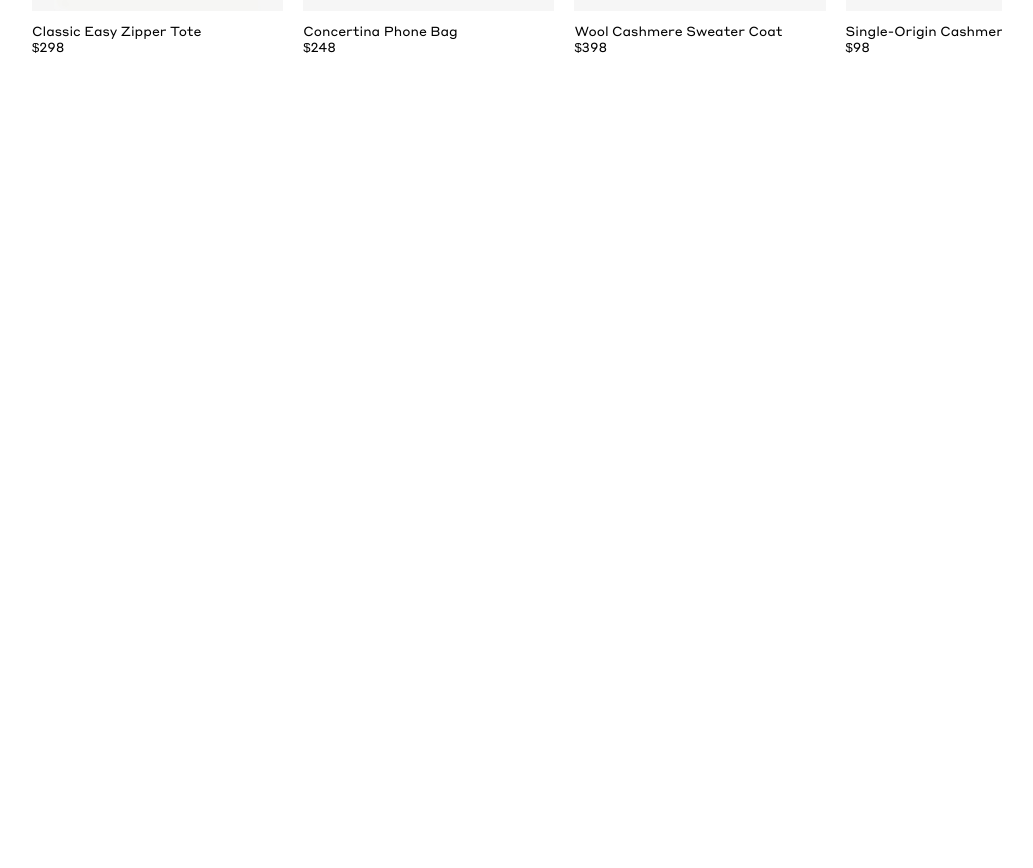
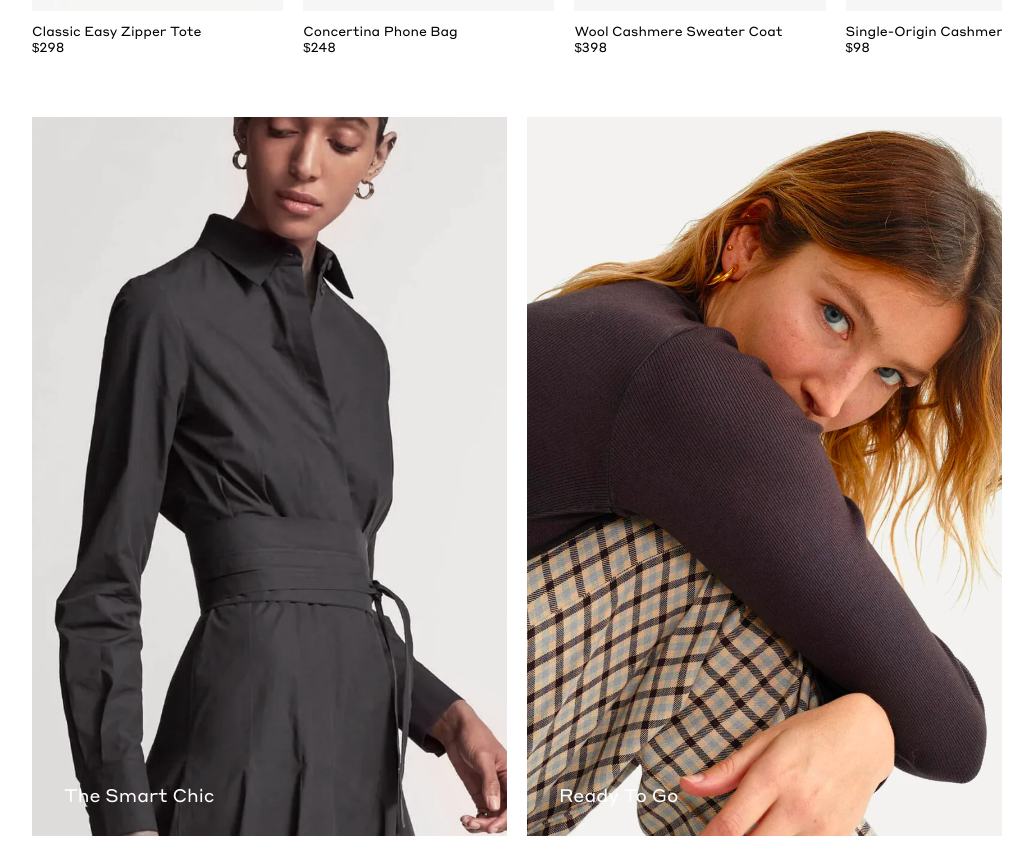
Before and after one commit to GoodHugh/fashion-e-comerce, a Nuxt app: page /main in a window 1280 px wide. Shown: the part 2475-3343 px from the top of the page, without its empty margins (123-1156 px from the left). Before the commit the page ends 2560 px from the top, so only its background shows below. Built offline with nearby package versions, Linux system fonts and the light colour scheme.

Commit message:
[main] - верстка блока CollectionBanners

```diff
--- /dev/null
+++ b/app/components/CollectionBanners/index.vue
@@ -0,0 +1,67 @@
+<template>
+  <section class="collection-banners">
+    <div class="collection-banners__container">
+      <div class="collection-banners__body">
+        <div v-for="item in data" :key="item.description" class="collection-banners__body-item">
+          <div class="collection-banners__product">
+            <img :src="item.src" :alt="item.description" class="collection-banners__product-image"/>
+          </div>
+          <h3 class="collection-banners__description">{{item.description}}</h3>
+        </div>
+      </div>
+    </div>
+  </section>
+</template>
+
+<script lang="ts" setup>
+const data = {
+  theSmartChic: {
+    src: '/img/collectionBanners/theSmartChic.png',
+    description: 'The Smart Chic',
+  },
+  readyToGo: {
+    src: '/img/collectionBanners/readyToGo.png',
+    description: 'Ready To Go',
+  }
+}
+</script>
+
+<style lang="scss">
+.collection-banners {
+  padding: 32px 0;
+
+  &__body {
+    display: flex;
+    gap: 20px;
+    justify-content: space-between;
+
+    @media (max-width: $tablet) {
+      flex-direction: column;
+    }
+  }
+
+  &__body-item {
+    position: relative;
+    flex: 1;
+  }
+
+  &__product-image {
+    width: 100%;
+    height: 719px;
+    object-fit: cover;
+
+    @media (max-width: $mobileSmall) {
+      width: 100%;
+      height: 343px;
+    }
+  }
+
+  &__description {
+    color: $color-white-1;
+    font-size: 18px;
+    position: absolute;
+    left: 32px;
+    bottom: 32px;
+  }
+}
+</style>
--- a/app/pages/main.vue
+++ b/app/pages/main.vue
@@ -10,4 +10,5 @@ definePageMeta({
   <ElevateYourStyle />
   <ElevateLifestyle />
   <WhatToWearNow />
+  <CollectionBanners />
 </template>
```
Also changed, not shown: app/assets/scss/variables/z-index.scss (line endings or trailing spaces), public/img/collectionBanners/readyToGo.png (added), public/img/collectionBanners/theSmartChic.png (added).
